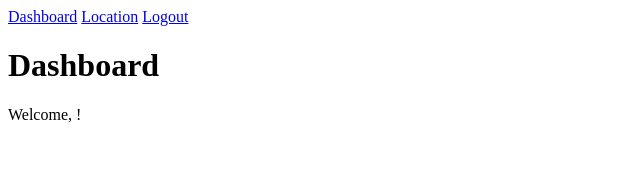
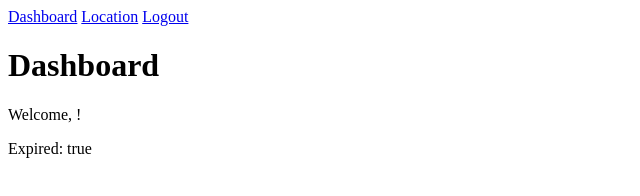
Before and after one commit to mobiusxs/esi-js-client, a plain HTML site: page src/content/dashboard.html in a window 1280 px wide. Shown: the whole page, without its empty margins (0-640 px from the left). Drawn offline with Linux system fonts and the light colour scheme; sample sign-in values are in the browser's storage.

Commit message:
display whether access_token is expired or not

```diff
--- a/src/content/dashboard.html
+++ b/src/content/dashboard.html
@@ -19,6 +19,7 @@
         <h1>Dashboard</h1>
         <div>
             <p>Welcome, <span id="name"></span>!</p>
+            <p>Expired: <span id="expired"></span></p>
         </div>
     </main>
     <script>
```
